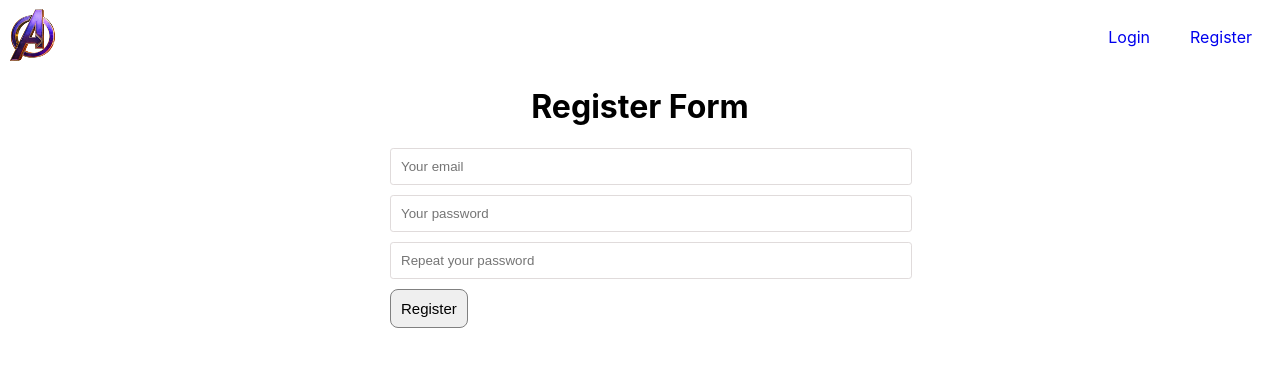
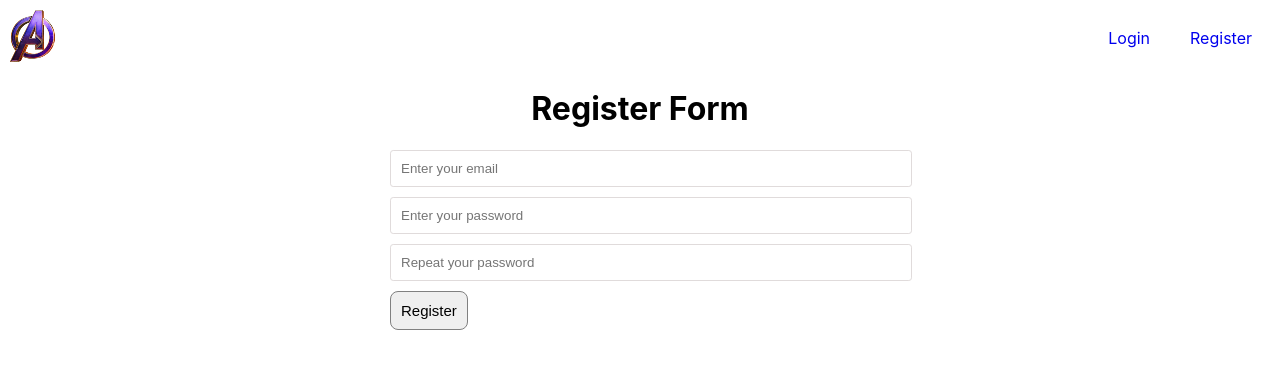
Before and after one commit to livrocky/Rokas_Ruzevicius_React_Darbas, a React (Create React App) app: page /register in a window 1280 px wide. Shown: the top 368 px of the page. Built offline with nearby package versions, Linux system fonts and the light colour scheme; no server answers; the HTML template or start-up script is replaced by a standard one.

Commit message:
isUserLoggedIn works

```diff
--- a/src/components/Header/Header.js
+++ b/src/components/Header/Header.js
@@ -2,15 +2,26 @@ import { NavLink } from 'react-router-dom';
 import { useAuthCtx } from '../../store/authContext';
 import css from './Header.module.css';
 
-function Header() {
-  const { isUserLoggedIn, logout, userEmail } = useAuthCtx;
+function Header(props) {
+  const { isUserLoggedIn, logout, userEmail } = useAuthCtx();
+  console.log('isUserLoggedIn===', isUserLoggedIn);
   return (
     <header>
       <nav className={css['main-nav']}>
-        <div className='logo'>
+        <div className={css.logo}>
           <img className={css.img} src='./assets/logo.png' alt='logo' />
         </div>
-        <div className='container'>
+        <div className={css.container}>
+          {!isUserLoggedIn && (
+            <>
+              <NavLink className={css['nav-link']} to={'/login'}>
+                Login
+              </NavLink>
+              <NavLink className={css['nav-link']} to={'/register'}>
+                Register
+              </NavLink>
+            </>
+          )}
           {isUserLoggedIn && (
             <>
               <NavLink className={css['nav-link']} to={'/'}>
@@ -22,20 +33,15 @@ function Header() {
               <NavLink onClick={logout} className={css['nav-link']} to={'/login'}>
                 Logout
               </NavLink>
-              <a className='nav-link disabled' href='/'>
-                {/* Hello {userEmail.split('@')[0]} */}
+              {isUserLoggedIn && (
+                <p className={css['user-email']}>
+                  <b>Logged in as:</b> {userEmail}
+                </p>
+              )}
+              {/* <a className='nav-link disabled' href='#'>
+                Hello {userEmail.split('@')[0]}
                 {userEmail}
-              </a>
-            </>
-          )}
-          {!isUserLoggedIn && (
-            <>
-              <NavLink className={css['nav-link']} to={'/login'}>
-                Login
-              </NavLink>
-              <NavLink className={css['nav-link']} to={'/register'}>
-                Register
-              </NavLink>
+              </a> */}
             </>
           )}
         </div>
--- a/src/components/Header/Header.module.css
+++ b/src/components/Header/Header.module.css
@@ -11,7 +11,8 @@ header {
   }
 
   .nav-link {
-    padding: 20px;
+    padding: 10px;
+    margin: 10px;
     text-decoration: none;
     border-radius: 0.5rem;
   }
@@ -20,3 +21,8 @@ header {
     background-color: brown;
     color: snow;
 }
+
+.container {
+  display: flex;
+  align-items: center;
+}
--- a/src/components/LoginForm/LoginForm.js
+++ b/src/components/LoginForm/LoginForm.js
@@ -11,7 +11,7 @@ const initValues = {
   email: 'rokas@rokas.lt',
   password: 'labaslabas',
 };
-function LoginForm(props) {
+function LoginForm() {
   const history = useHistory();
   const ctx = useAuthCtx();
   const formik = useFormik({
--- a/src/components/RegisterForm/RegisterForm.js
+++ b/src/components/RegisterForm/RegisterForm.js
@@ -75,7 +75,7 @@ function RegisterForm() {
         className={formik.touched.email && formik.errors.email ? css.errorInput : ''}
         name='email'
         type='text'
-        placeholder='Your email'
+        placeholder='Enter your email'
       />
       {formik.touched.email && formik.errors.email && (
         <p className={css.errorMsg}>{formik.errors.email}</p>
@@ -87,7 +87,7 @@ function RegisterForm() {
         className={formik.touched.password && formik.errors.password ? css.errorInput : ''}
         name='password'
         type='password'
-        placeholder='Your password'
+        placeholder='Enter your password'
       />
       {formik.touched.password && formik.errors.password && (
         <p className={css.errorMsg}>{formik.errors.password}</p>
```
